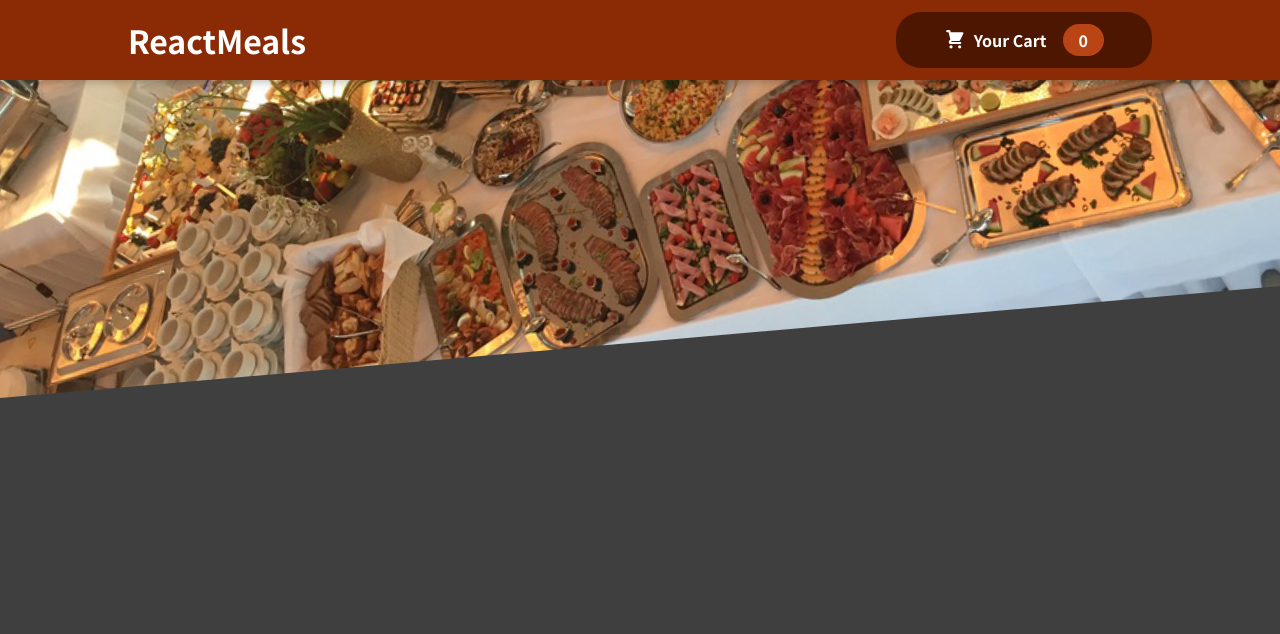
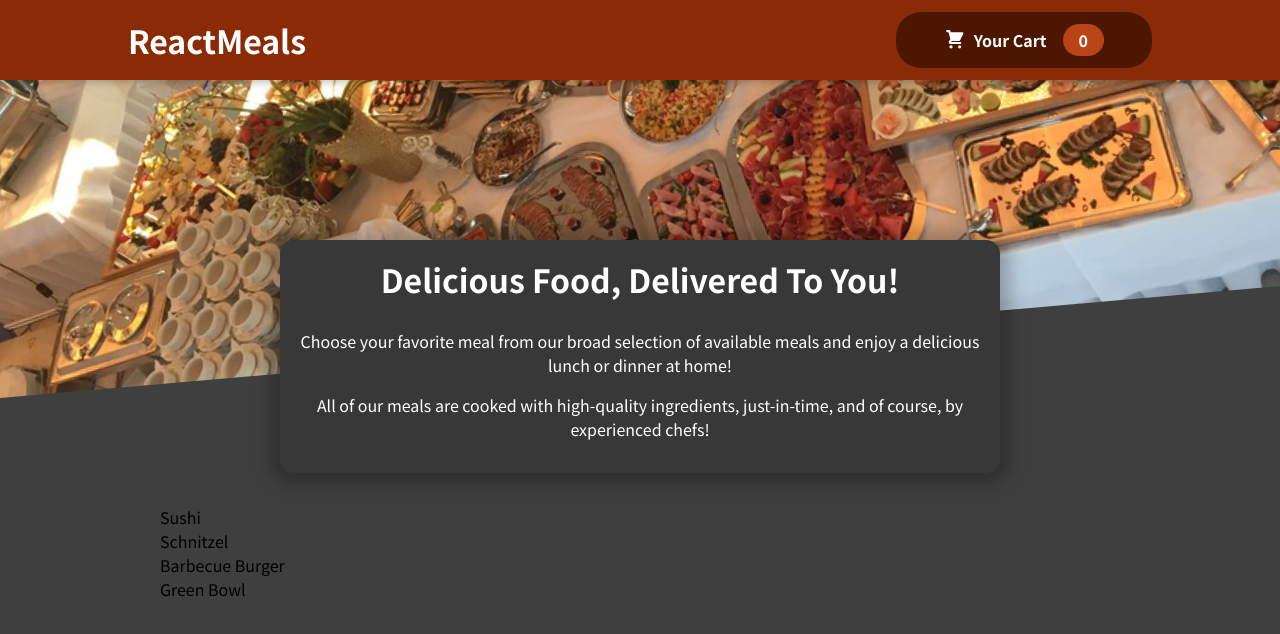
Before and after one commit to jaggerabney/ReactJS-Udemy-Course, a React (Create React App) app: page / in a window 1280 px wide. Shown: the top 634 px of the page. Built offline with nearby package versions, Linux system fonts and the light colour scheme.

Commit message:
implemented Meals

```diff
--- a/src/App.js
+++ b/src/App.js
@@ -1,10 +1,14 @@
 import React, { Fragment } from "react";
 import Header from "./components/Layout/Header";
+import Meals from "./components/Meals/Meals";
 
 function App() {
   return (
     <Fragment>
       <Header />
+      <main>
+        <Meals />
+      </main>
     </Fragment>
   );
 }
--- a/src/components/Meals/Meals.js
+++ b/src/components/Meals/Meals.js
@@ -0,0 +1,14 @@
+import React, { Fragment } from "react";
+import MealsSummary from "./MealsSummary";
+import AvailableMeals from "./AvailableMeals";
+
+function Meals(props) {
+  return (
+    <Fragment>
+      <MealsSummary />
+      <AvailableMeals />
+    </Fragment>
+  );
+}
+
+export default Meals;
```
Also changed, not shown: 1 other file (tests, documents, lock files or other folders).
